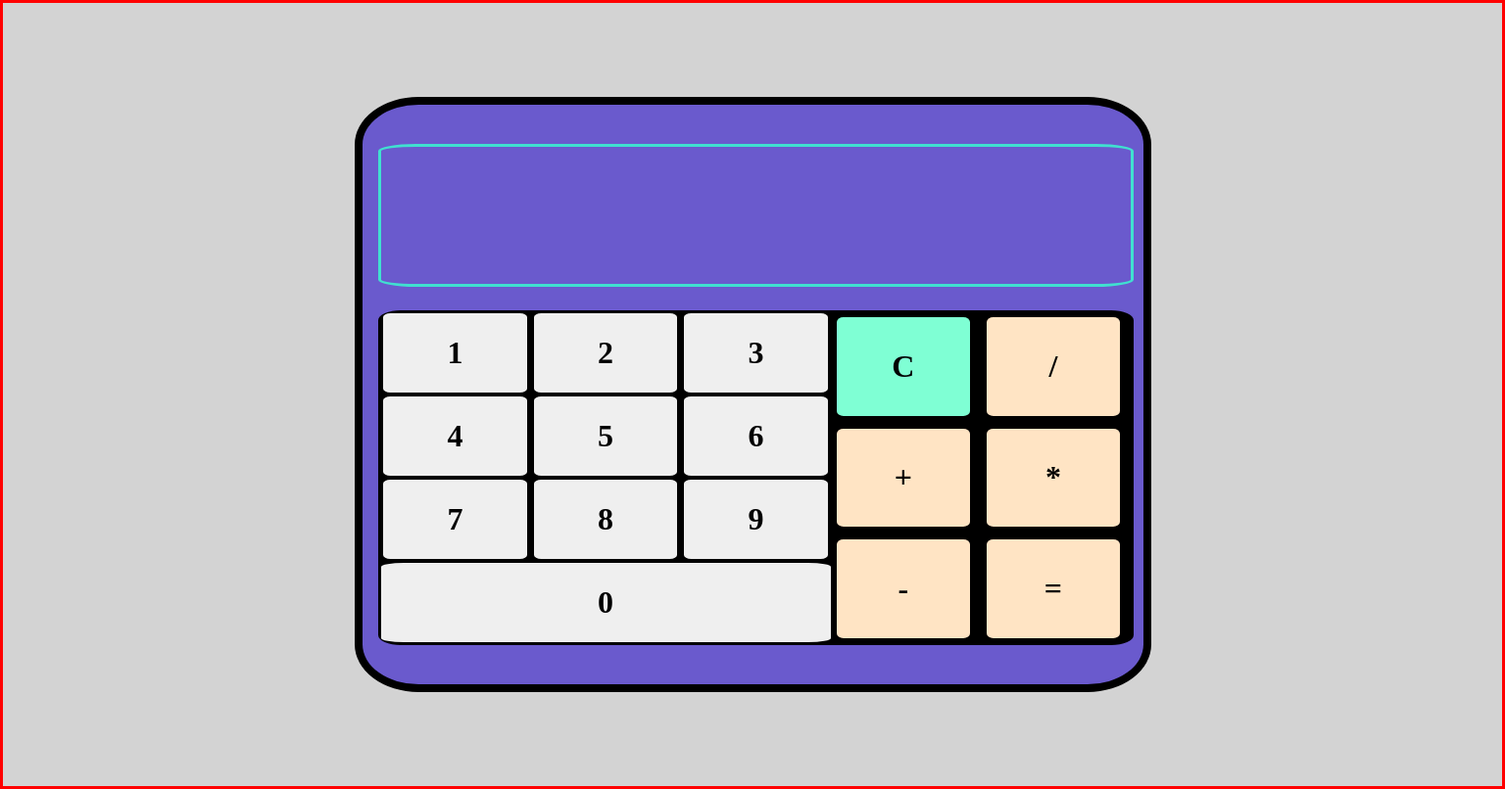
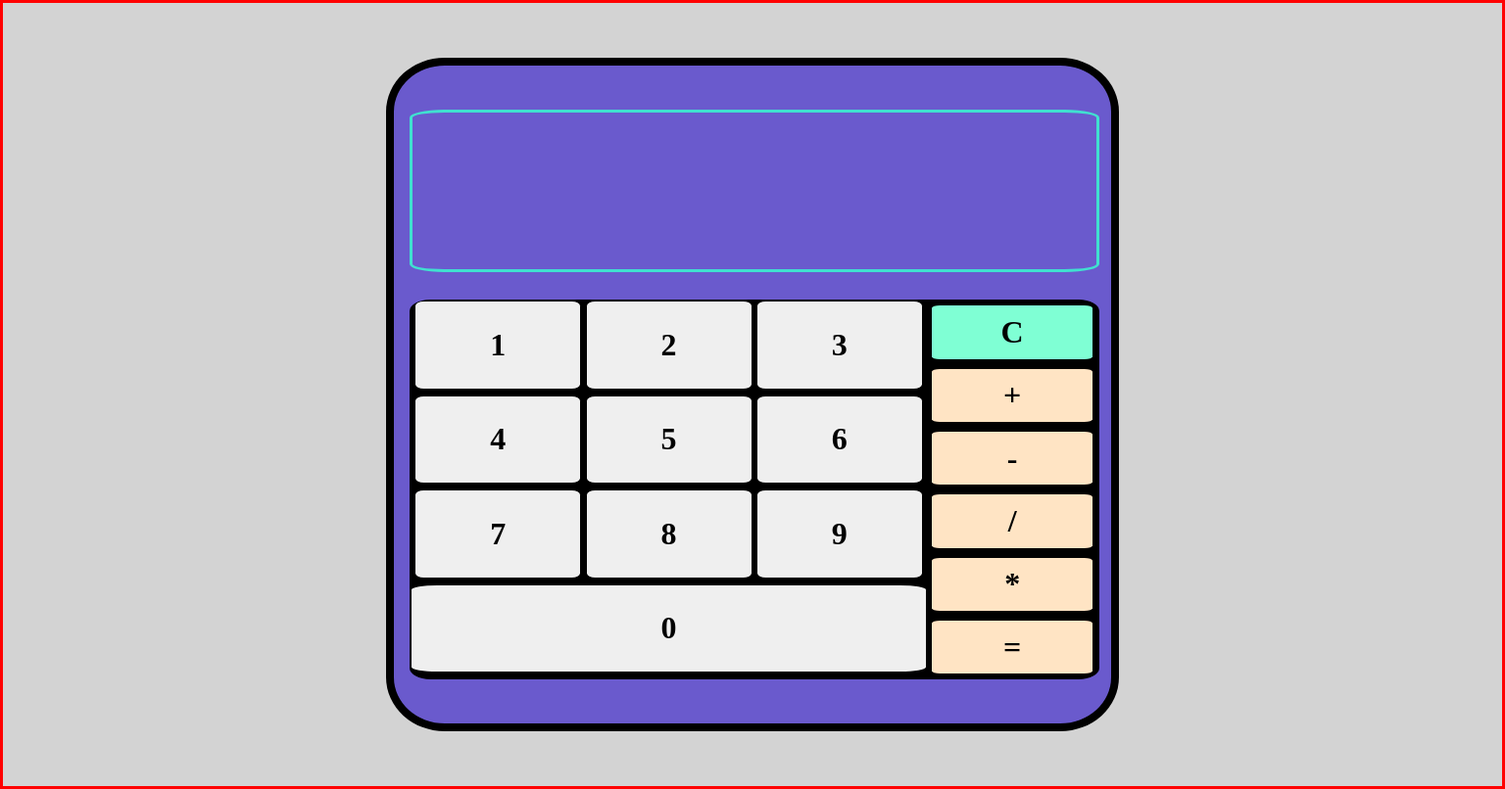
Before and after one commit to AnirudhUK1999/Calculator, a plain HTML site: page index.html in a window 1536 px wide. Shown: the whole page at 98% size. Drawn offline with Linux system fonts and the light colour scheme.

Commit message:
Fixed mobile view - 3

```diff
--- a/css/styles.css
+++ b/css/styles.css
@@ -17,7 +17,7 @@ body{
     padding: 16px;
     flex-direction: column;
     width: 30%;
-    height: 70%;
+    height: 80%;
     flex-wrap: wrap;
     /* gap: 8px; */
     justify-content: space-evenly;
@@ -25,7 +25,8 @@ body{
     border-radius: 8%;
     /* min-width: 300px; */
     /* min-height: 100%; */
-    max-width: 300px;
+    max-width: 450px;
+    min-width: 300px;
 }
 
 .display{
@@ -50,7 +51,7 @@ body{
     gap: 2px;
     /* flex: 1; */
     flex-wrap: wrap;
-    border: solid black;
+    border: solid black 2px;
     /* flex-basis: 50%; */
     height: 60%;
     background-color: black;
@@ -66,8 +67,9 @@ body{
     gap: 2px;
     justify-content: space-evenly;
     padding: 0px;
-    flex-basis: 60%;
+    flex-basis: 75%;
     height: 100%;
+    min-width: 220px;
 }
 
 button{
@@ -79,7 +81,7 @@ button{
 
 .num{
     width: 30%;
-    /* height: 20%; */
+    height: 23%;
     gap: 2px;
     margin: 2px;
     /* border: solid pink; */
@@ -89,18 +91,19 @@ button{
 
 .operations-container{
     display: flex;
-    flex-wrap: wrap;
+    /* flex-wrap: wrap; */
     gap: 2px;
     justify-content: space-between;
     flex: 1;
     height: 100%;
     width: 100%;
     flex-direction: column;
+    /* border: solid gray; */
 }
 
 .clear,.add,.subtract,.divide,.multiply,.equals{
-    height: 30%;
-    width: 45%;
+    height: 20%;
+    width: 95%;
     font-size: medium;
     margin: 2px;
     background-color: bisque;
@@ -134,38 +137,44 @@ div.display>div:hover{
 
 @media only screen and (min-width: 1375px) {
     .calc-container{
-        /* display: flex; */
         border: solid black 8px;
         padding: 16px;
-        /* flex-direction: column;
-        width: 30%;
-        height: 70%;
-        flex-wrap: wrap; */
-        /* gap: 8px; */
-        /* justify-content: space-evenly;
-        background-color: darkolivegreen;
-        border-radius: 8%;
-        min-width: 400px;
-        max-width: 150%;
-        min-height: 75%; */
-        min-width: 50%;
-        max-width: 250px;
-        /* width: 160%; */
+        /* width: 600px; */
+        height: 80%;
+        flex-wrap: wrap;
+        min-width: 700px;
+        max-width: 300px;
+        margin: 16px;
 
     }
     .nums{
-        gap: 4px;
+        gap: 2px;
     }
     .num{
         width: 32%;
+        height: 23%;
         /* gap: px; */
         margin: 0px;
         font-size: xx-large;
         /* align-content: center */
+        padding: 0px;
     }
+
+    .operations-container{
+        /* display: flex; */
+        /* flex-wrap: wrap; */
+        gap: 2px;
+        justify-content: space-between;
+        flex: 1;
+        height: 100%;
+        width: 100%;
+        flex-direction: column;
+        /* border: solid gray; */
+    }
+
     .clear,.add,.subtract,.divide,.multiply,.equals{
         height: 30%;
-        width: 45%;
+        width: 95%;
         font-size: xx-large;
         margin: 4px;
     }
```
